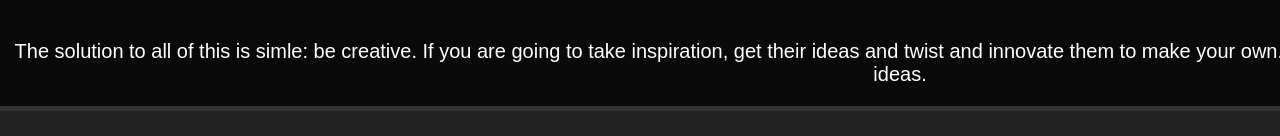
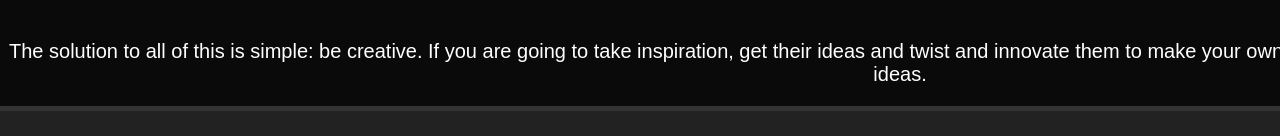
Before and after one commit to 22138745/22138745.github.io, a plain HTML site: page U6_A2/originalityblog.htm in a window 1280 px wide. Shown: the part 1001-1137 px from the top of the page. Drawn offline with Linux system fonts and the light colour scheme.

Commit message:
Update originalityblog.htm

```diff
--- a/U6_A2/originalityblog.htm
+++ b/U6_A2/originalityblog.htm
@@ -78,7 +78,7 @@ showing something new. New is a word that is hard to say about most video games
 games, a few more are there to copy their work, with next to nothing added or included, besides a new artstyle. Originality establishes
 a games identity, and without it, its just a husk of what it could have been.<br></p>
 
-<p align="center" style="color: white; font-size: 20px;"><br>The solution to all of this is simle: be creative. If you are going to take
+<p align="center" style="color: white; font-size: 20px;"><br>The solution to all of this is simple: be creative. If you are going to take
  inspiration, get their ideas and twist and innovate them to make your own. Wherever it is possible, use your mind and express your ideas.<br></p>
 
 
```
